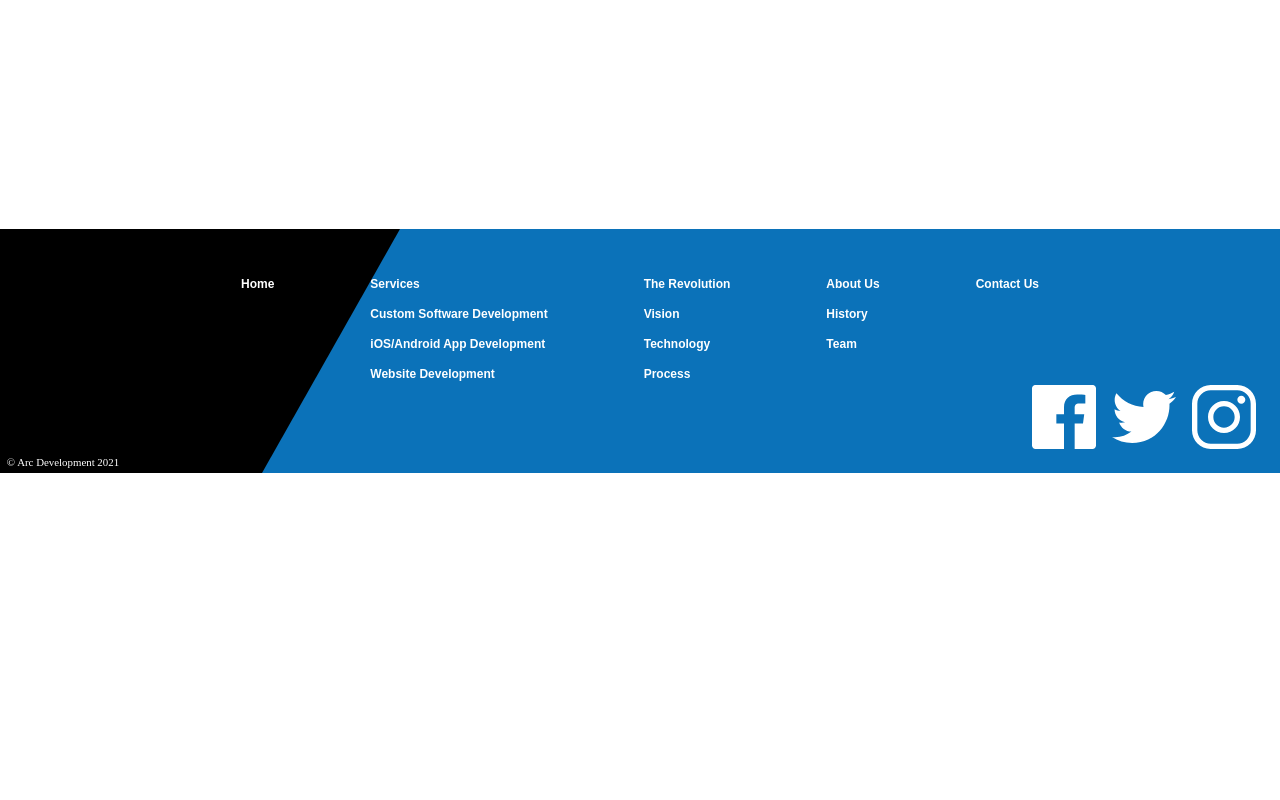
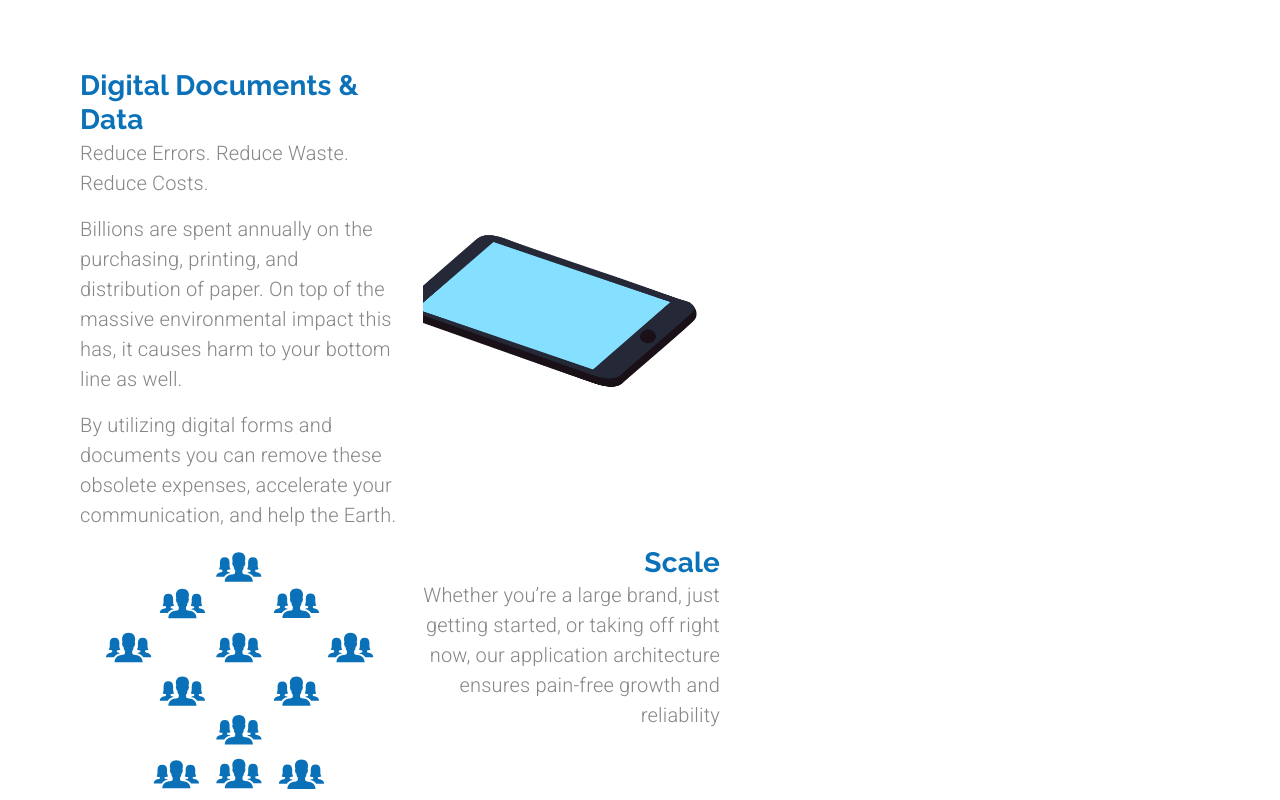
Before and after one commit to daw-maj-pl/arcdevelopment, a React (Create React App) app: page /customsoftware in a window 1280 px wide. Shown: the part 1240-2040 px from the top of the page. Before the commit the page ends 1713 px from the top, so only its background shows below. Built offline with nearby package versions, Linux system fonts and the light colour scheme.

Commit message:
Add animations

```diff
--- a/src/components/CustomSoftware.js
+++ b/src/components/CustomSoftware.js
@@ -11,6 +11,8 @@
 import lightbulb from '../assets/bulb.svg';
 import cash from '../assets/cash.svg';
 import stopwatch from '../assets/stopwatch.svg';
+import documentsAnimation from '../animations/documentsAnimation/data';
+import scaleAnimation from '../animations/scaleAnimation/data.json';
 
 const useStyles = makeStyles(theme => ({
   heading: {
@@ -21,11 +23,32 @@
   },
   mainContainer: {
     padding: '2em 5em 10em'
+  },
+  itemContainer: {
+    maxWidth: '40em'
   }
 }));
 
 export default function CustomSoftware(props) {
   const classes = useStyles();
+
+  const documentsOptions = {
+    loop: true,
+    autoplay: true,
+    animationData: documentsAnimation,
+    rendererSettings: {
+      preserveAspectRatio: 'xMidYMid slice'
+    }
+  };
+
+  const scaleOptions = {
+    loop: true,
+    autoplay: true,
+    animationData: scaleAnimation,
+    rendererSettings: {
+      preserveAspectRatio: 'xMidYMid slice'
+    }
+  };
 
   return (
     <Grid container direction="column" className={classes.mainContainer}>
@@ -139,6 +162,56 @@
           </Grid>
         </Grid>
       </Grid>
+      <Grid item container direction="row">
+        <Grid item container className={classes.itemContainer}>
+          <Grid item container direction="column" md>
+            <Grid item>
+              <Typography variant="h4">Digital Documents & Data</Typography>
+            </Grid>
+            <Grid item>
+              <Typography variant="body1" paragraph>
+                Reduce Errors. Reduce Waste. Reduce Costs.
+              </Typography>
+              <Typography variant="body1" paragraph>
+                Billions are spent annually on the purchasing, printing, and
+                distribution of paper. On top of the massive environmental
+                impact this has, it causes harm to your bottom line as well.
+              </Typography>
+              <Typography variant="body1" paragraph>
+                By utilizing digital forms and documents you can remove these
+                obsolete expenses, accelerate your communication, and help the
+                Earth.
+              </Typography>
+            </Grid>
+          </Grid>
+          <Grid item md>
+            <Lottie
+              options={documentsOptions}
+              style={{ maxHeight: 325, maxWidth: 275, minHeight: 275 }}
+            />
+          </Grid>
+        </Grid>
+        <Grid item container className={classes.itemContainer}>
+          <Grid item md>
+            <Lottie
+              options={scaleOptions}
+              style={{ maxHeight: 260, maxWidth: 280 }}
+            />
+          </Grid>
+          <Grid item container direction="column" md>
+            <Grid item>
+              <Typography variant="h4" align='right'>Scale</Typography>
+            </Grid>
+            <Grid item>
+              <Typography variant="body1" align='right' paragraph>
+                Whether you’re a large brand, just getting started, or taking
+                off right now, our application architecture ensures pain-free
+                growth and reliability
+              </Typography>
+            </Grid>
+          </Grid>
+        </Grid>
+      </Grid>
     </Grid>
   );
 }
```
